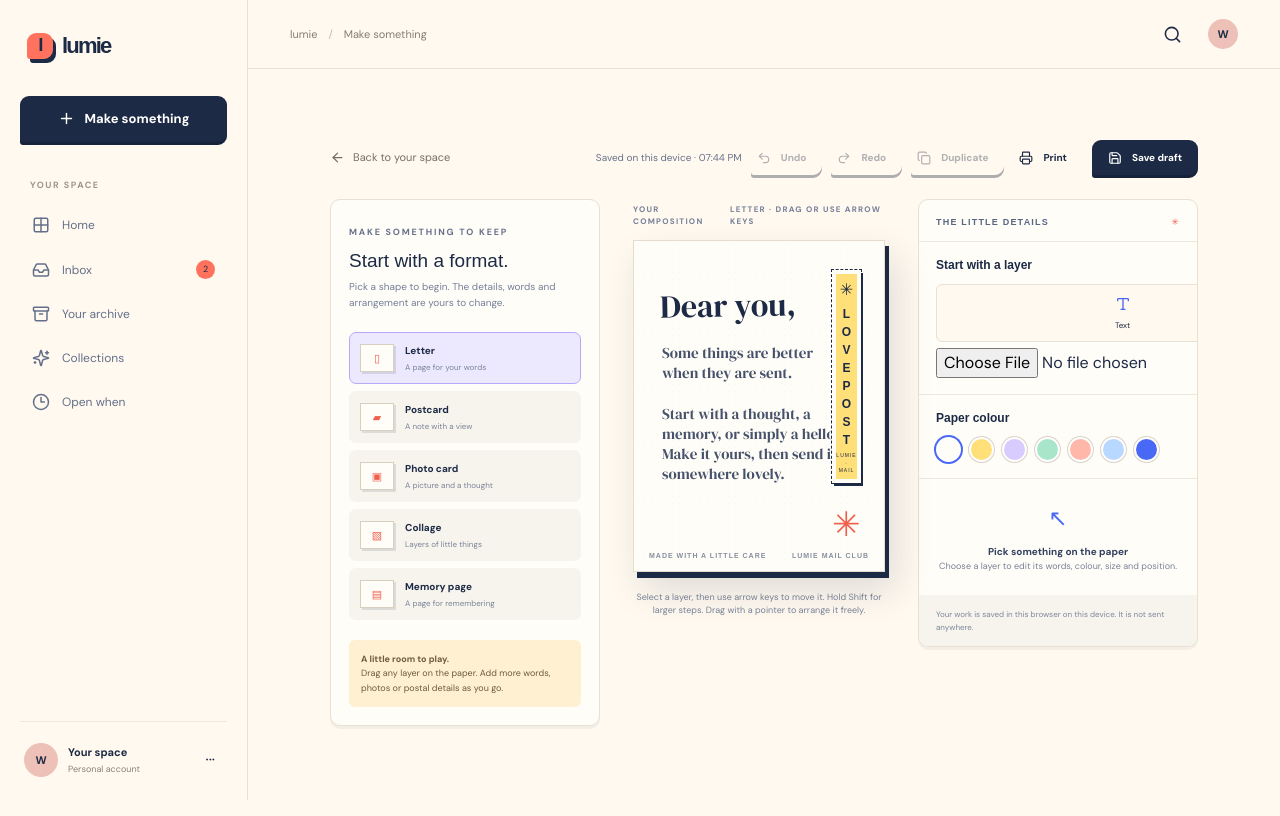
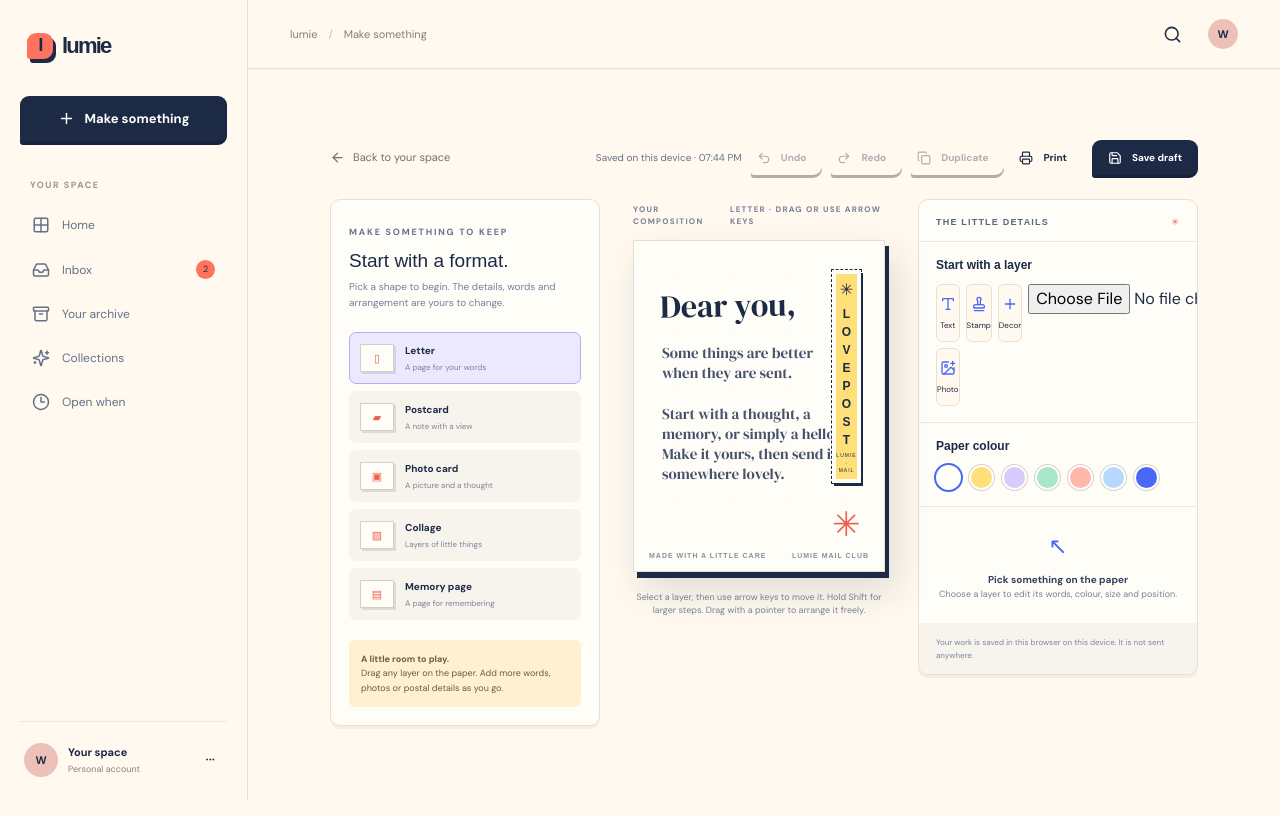
Before and after one commit to Wuraola-Adebisi/Lumie, a React (Vite) app: page /app/create in a window 1280 px wide. Shown: the top 816 px of the page. Built offline with nearby package versions, Linux system fonts and the light colour scheme; a web font is replaced by a local one.

Commit message:
fix: make photo upload keyboard accessible

```diff
--- a/src/features/studio/StudioInspector.tsx
+++ b/src/features/studio/StudioInspector.tsx
@@ -46,8 +46,8 @@ export default function StudioInspector({ document, selected, onChange, onBackgr
           <button type="button" onClick={onAddText}><Type aria-hidden="true"/><span>Text</span></button>
           <button type="button" onClick={onAddStamp}><Stamp aria-hidden="true"/><span>Stamp</span></button>
           <button type="button" onClick={onAddDecoration}><Plus aria-hidden="true"/><span>Decor</span></button>
+          <input id="studio-photo-upload" className="studio-visually-hidden" type="file" accept="image/*" onChange={uploadPhoto} />
           <label className="studio-add-upload" htmlFor="studio-photo-upload"><ImagePlus aria-hidden="true"/><span>Photo</span></label>
-          <input id="studio-photo-upload" className="studio-visually-hidden" type="file" accept="image/*" onChange={uploadPhoto} />
         </div>
       </section>
       <section className="studio-inspector-section" aria-labelledby="studio-paper-heading">
```
